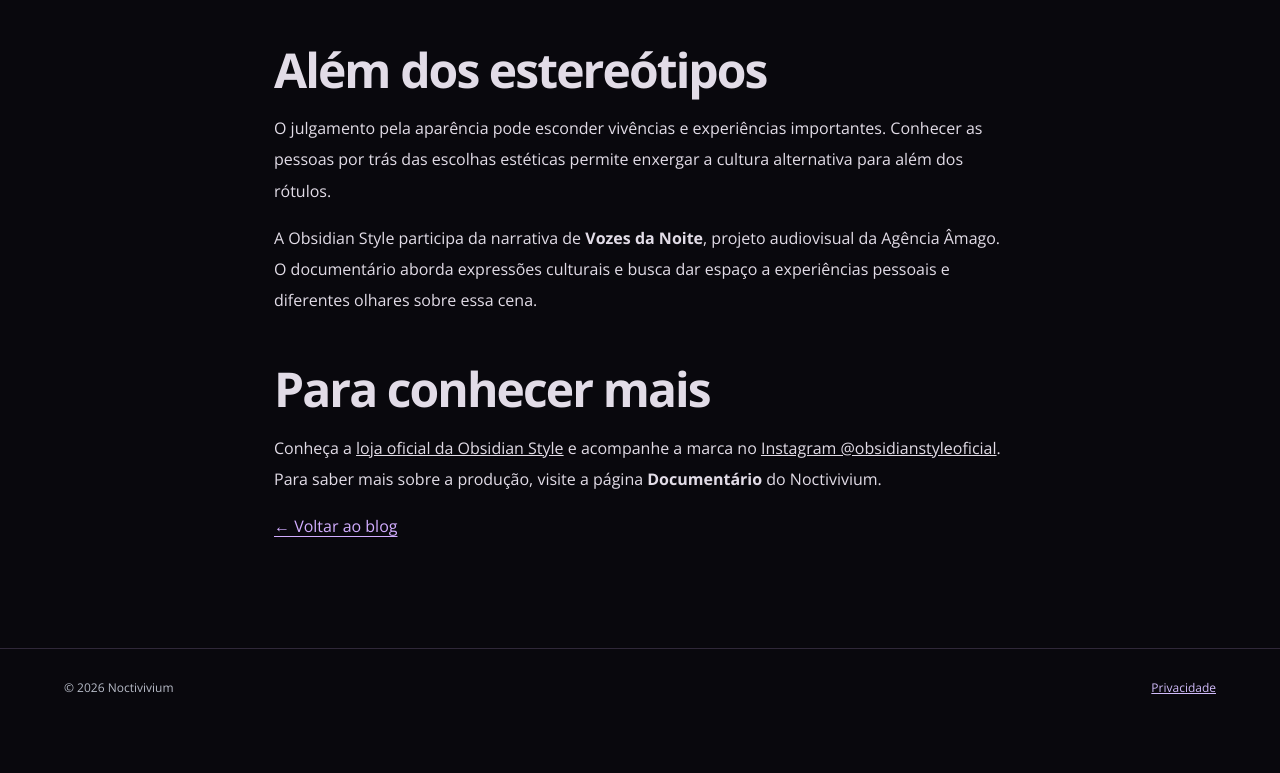
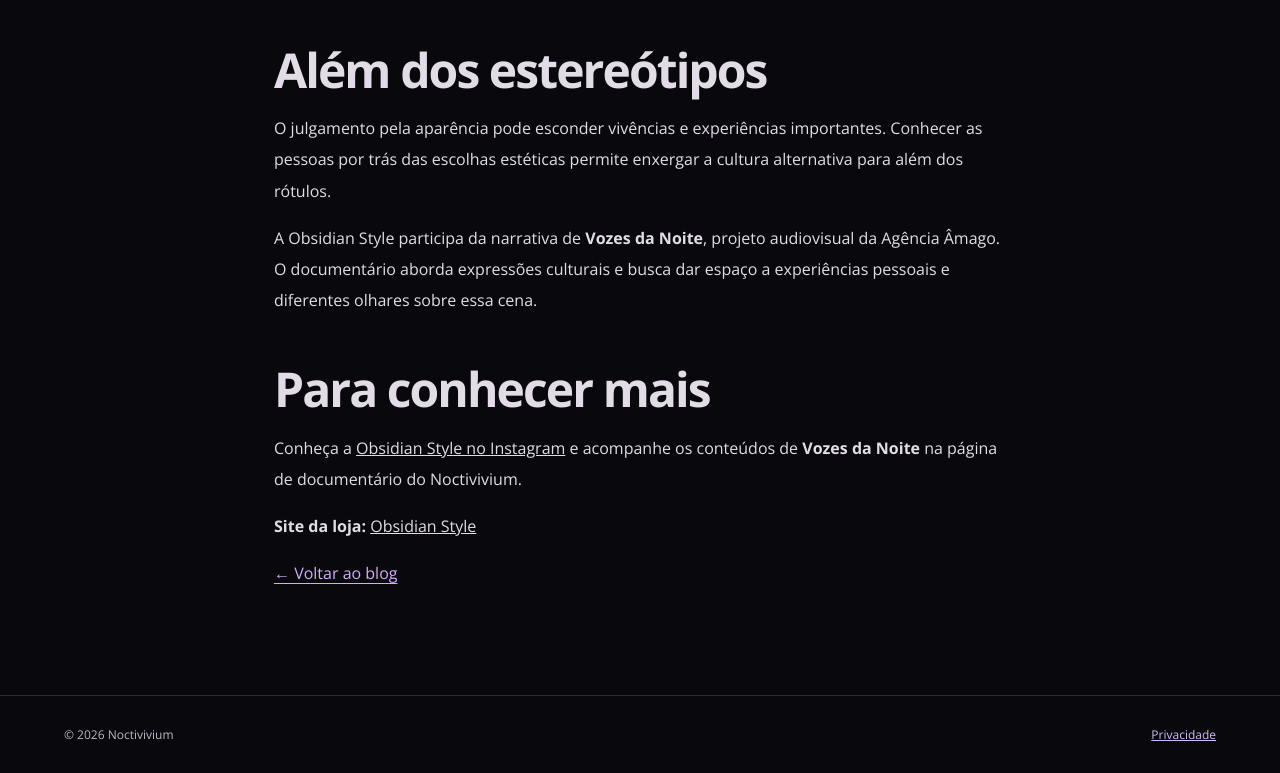
Before and after one commit to elainemel/cultura-alternativa, an Eleventy site: file post-pages.11ty.js in a window 1280 px wide. Shown: the part 1507-2280 px from the top of the page. Before the commit the page ends 2233 px from the top, so only its background shows below. Built offline with nearby package versions, Linux system fonts and the light colour scheme; Eleventy itself is replaced by a stand-in of ours; files that its build step writes are made by us from their sources.

Commit message:
Add files via upload
Destacar Obsidian no início e no blog

```diff
--- a/content/posts/obsidian-style-identidade.md
+++ b/content/posts/obsidian-style-identidade.md
@@ -24,4 +24,7 @@
 
 ## Para conhecer mais
 
-Conheça a [loja oficial da Obsidian Style](https://www.obsidianstyle.com) e acompanhe a marca no [Instagram @obsidianstyleoficial](https://www.instagram.com/obsidianstyleoficial/). Para saber mais sobre a produção, visite a página **Documentário** do Noctivivium.
+Conheça a [Obsidian Style no Instagram](https://www.instagram.com/obsidianstyleoficial/) e acompanhe os conteúdos de **Vozes da Noite** na página de documentário do Noctivivium.
+
+
+**Site da loja:** [Obsidian Style](https://www.obsidianstyle.com)
```
